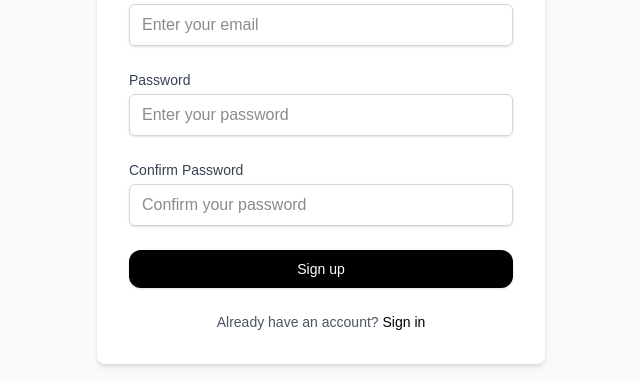
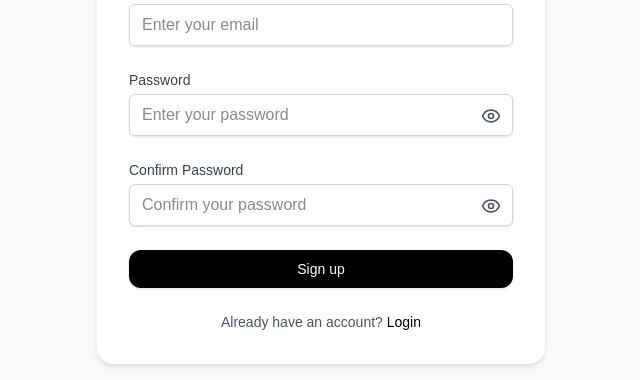
Before and after one commit to saim-cubiclabs/cubiclabs-ecommerce, a Next.js app: page /signup in a window 1280 px wide. Shown: the part 323-703 px from the top of the page, without its empty margins (319-959 px from the left). Built offline with nearby package versions, Linux system fonts and the light colour scheme.

Commit message:
login and signup page frontend

```diff
--- a/app/login/page.jsx
+++ b/app/login/page.jsx
@@ -3,11 +3,14 @@
 import { useState } from 'react';
 import { useRouter } from 'next/navigation';
 import Link from 'next/link';
+import { Eye, EyeOff } from "lucide-react";
 
 export default function LoginPage() {
   const [email, setEmail] = useState('');
   const [password, setPassword] = useState('');
+  const [showPassword, setShowPassword] = useState(false);
   const [isLoading, setIsLoading] = useState(false);
+
   const router = useRouter();
 
   const handleLogin = async (e) => {
@@ -21,14 +24,7 @@ export default function LoginPage() {
     setIsLoading(true);
 
     try {
-      // Simulate API call - replace with actual authentication
-      await new Promise(resolve => setTimeout(resolve, 1000));
-
-      // Store user session (replace with proper auth)
-      localStorage.setItem('isAuthenticated', 'true');
-      localStorage.setItem('userEmail', email);
-
-      // Redirect to dashboard/home
+      // Implement login logic here (Auth0 / API)
       router.push('/');
     } catch (error) {
       alert('Login failed. Please try again.');
@@ -39,14 +35,13 @@ export default function LoginPage() {
 
   return (
     <div className="min-h-screen flex items-center justify-center bg-gray-50">
-      <div className="max-w-md w-full space-y-8 p-8 bg-white rounded-lg shadow-md">
-        <div>
-          <h2 className="text-3xl font-bold text-center text-gray-900">
-            Login in to your account
-          </h2>
-        </div>
+      <div className="max-w-md w-full space-y-8 p-8 bg-white rounded-2xl shadow-md">
+        <h2 className="text-3xl font-bold text-center text-gray-900">
+          Log in to your account
+        </h2>
 
         <form className="space-y-6" onSubmit={handleLogin}>
+          {/* Email */}
           <div>
             <label htmlFor="email" className="block text-sm font-medium text-gray-700">
               Email address
@@ -56,33 +51,46 @@ export default function LoginPage() {
               type="email"
               value={email}
               onChange={(e) => setEmail(e.target.value)}
-              className="mt-1 block w-full px-3 py-2 border border-gray-300 rounded-md shadow-sm focus:outline-none focus:ring-black focus:border-black"
+              autoComplete="email"
+              className="mt-1 block w-full px-3 py-2 border border-gray-300 rounded-md shadow-sm focus:outline-none focus:ring-indigo-500 focus:border-indigo-500"
               placeholder="Enter your email"
             />
           </div>
 
-          <div>
+          {/* Password */}
+          <div className="relative">
             <label htmlFor="password" className="block text-sm font-medium text-gray-700">
               Password
             </label>
             <input
               id="password"
-              type="password"
+              type={showPassword ? "text" : "password"}
               value={password}
               onChange={(e) => setPassword(e.target.value)}
-              className="mt-1 block w-full px-3 py-2 border border-gray-300 rounded-md shadow-sm focus:outline-none focus:ring-black focus:border-black"
+              autoComplete="current-password"
+              className="mt-1 block w-full px-3 py-2 border border-gray-300 rounded-md shadow-sm focus:outline-none focus:ring-indigo-500 focus:border-indigo-500 pr-10"
               placeholder="Enter your password"
             />
+            <button
+              type="button"
+              aria-label={showPassword ? "Hide password" : "Show password"}
+              onClick={() => setShowPassword(!showPassword)}
+              className="absolute right-3 top-9 text-gray-600 hover:text-black"
+            >
+              {showPassword ? <EyeOff size={20} /> : <Eye size={20} />}
+            </button>
           </div>
 
+          {/* Submit */}
           <button
             type="submit"
             disabled={isLoading}
             className="w-full flex justify-center py-2 px-4 border border-transparent rounded-xl shadow-sm text-sm font-medium text-white bg-black hover:bg-black focus:outline-none focus:ring-2 focus:ring-offset-2 focus:ring-black disabled:opacity-50"
           >
-            {isLoading ? 'Logging in...' : 'Login in'}
+            {isLoading ? 'Logging in...' : 'Log in'}
           </button>
 
+          {/* Signup link */}
           <div className="text-center">
             <p className="text-sm text-gray-600">
               Don't have an account?{' '}
--- a/app/signup/page.jsx
+++ b/app/signup/page.jsx
@@ -3,6 +3,7 @@
 import { useState } from 'react';
 import { useRouter } from 'next/navigation';
 import Link from 'next/link';
+import { Eye, EyeOff } from "lucide-react";
 
 export default function SignupPage() {
   const [formData, setFormData] = useState({
@@ -11,14 +12,15 @@ export default function SignupPage() {
     password: '',
     confirmPassword: ''
   });
+
+  const [showPassword, setShowPassword] = useState(false);
+  const [showConfirmPassword, setShowConfirmPassword] = useState(false);
   const [isLoading, setIsLoading] = useState(false);
+
   const router = useRouter();
 
   const handleChange = (e) => {
-    setFormData({
-      ...formData,
-      [e.target.name]: e.target.value
-    });
+    setFormData({ ...formData, [e.target.name]: e.target.value });
   };
 
   const handleSignup = async (e) => {
@@ -44,17 +46,7 @@ export default function SignupPage() {
     setIsLoading(true);
 
     try {
-      // Simulate API call - replace with actual registration
-      await new Promise(resolve => setTimeout(resolve, 1000));
-
-      // Store user session (replace with proper auth)
-      localStorage.setItem('isAuthenticated', 'true');
-      localStorage.setItem('userEmail', email);
-      localStorage.setItem('userName', name);
-
-      alert('Account created successfully!');
-
-      // Redirect to dashboard/home
+      // Implement signup logic here (Auth0 / API)
       router.push('/');
     } catch (error) {
       alert('Signup failed. Please try again.');
@@ -65,14 +57,13 @@ export default function SignupPage() {
 
   return (
     <div className="min-h-screen flex items-center justify-center bg-gray-50">
-      <div className="max-w-md w-full space-y-8 p-8 bg-white rounded-lg shadow-md">
-        <div>
-          <h2 className="text-3xl font-bold text-center text-gray-900">
-            Create your account
-          </h2>
-        </div>
+      <div className="max-w-md w-full space-y-8 p-8 bg-white rounded-2xl shadow-md">
+        <h2 className="text-3xl font-bold text-center text-gray-900">
+          Create your account
+        </h2>
 
         <form className="space-y-6" onSubmit={handleSignup}>
+          {/* Name */}
           <div>
             <label htmlFor="name" className="block text-sm font-medium text-gray-700">
               Full Name
@@ -83,11 +74,12 @@ export default function SignupPage() {
               type="text"
               value={formData.name}
               onChange={handleChange}
-              className="mt-1 block w-full px-3 py-2 border border-gray-300 rounded-md shadow-sm focus:outline-none focus:ring-black focus:border-black"
+              className="mt-1 block w-full px-3 py-2 border border-gray-300 rounded-md shadow-sm focus:outline-none focus:ring-indigo-500 focus:border-indigo-500"
               placeholder="Enter your full name"
             />
           </div>
 
+          {/* Email */}
           <div>
             <label htmlFor="email" className="block text-sm font-medium text-gray-700">
               Email address
@@ -98,41 +90,60 @@ export default function SignupPage() {
               type="email"
               value={formData.email}
               onChange={handleChange}
-              className="mt-1 block w-full px-3 py-2 border border-gray-300 rounded-md shadow-sm focus:outline-none focus:ring-black focus:border-black"
+              className="mt-1 block w-full px-3 py-2 border border-gray-300 rounded-md shadow-sm focus:outline-none focus:ring-indigo-500 focus:border-indigo-500"
               placeholder="Enter your email"
             />
           </div>
 
-          <div>
+          {/* Password */}
+          <div className="relative">
             <label htmlFor="password" className="block text-sm font-medium text-gray-700">
               Password
             </label>
             <input
+              type={showPassword ? "text" : "password"}
               id="password"
               name="password"
-              type="password"
               value={formData.password}
               onChange={handleChange}
-              className="mt-1 block w-full px-3 py-2 border border-gray-300 rounded-md shadow-sm focus:outline-none focus:ring-black focus:border-black"
+              className="mt-1 block w-full px-3 py-2 border border-gray-300 rounded-md shadow-sm focus:outline-none focus:ring-indigo-500 focus:border-indigo-500 pr-10"
               placeholder="Enter your password"
             />
+            <button
+              type="button"
+              aria-label={showPassword ? "Hide password" : "Show password"}
+              onClick={() => setShowPassword(!showPassword)}
+              className="absolute right-3 top-9 text-gray-600 hover:text-black"
+            >
+              {showPassword ? <EyeOff size={20} /> : <Eye size={20} />}
+            </button>
           </div>
 
-          <div>
+          {/* Confirm Password */}
+          <div className="relative">
             <label htmlFor="confirmPassword" className="block text-sm font-medium text-gray-700">
               Confirm Password
             </label>
             <input
               id="confirmPassword"
               name="confirmPassword"
-              type="password"
+              type={showConfirmPassword ? "text" : "password"}
               value={formData.confirmPassword}
               onChange={handleChange}
-              className="mt-1 block w-full px-3 py-2 border border-gray-300 rounded-md shadow-sm focus:outline-none focus:ring-black focus:border-black"
+              className="mt-1 block w-full px-3 py-2 border border-gray-300 rounded-md shadow-sm focus:outline-none focus:ring-indigo-500 focus:border-indigo-500 pr-10"
               placeholder="Confirm your password"
             />
+            <button
+              type="button"
+              aria-label={showConfirmPassword ? "Hide password" : "Show password"}
+              onClick={() => setShowConfirmPassword(!showConfirmPassword)}
+              className="absolute right-3 top-9 text-gray-600 hover:text-black"
+            >
+              {showConfirmPassword ? <EyeOff size={20} /> : <Eye size={20} />}
+            </button>
           </div>
 
+          {/* Submit */}
           <button
             type="submit"
             disabled={isLoading}
@@ -141,11 +152,12 @@ export default function SignupPage() {
             {isLoading ? 'Creating account...' : 'Sign up'}
           </button>
 
+          {/* Login link */}
           <div className="text-center">
             <p className="text-sm text-gray-600">
               Already have an account?{' '}
               <Link href="/login" className="font-medium text-black hover:text-black">
-                Sign in
+                Login
               </Link>
             </p>
           </div>
```
